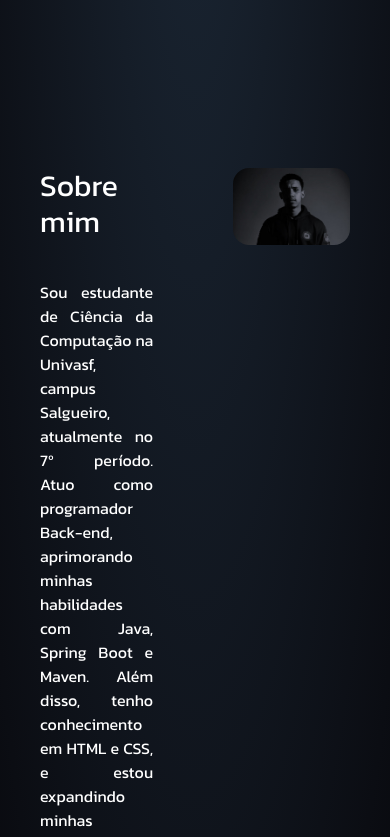
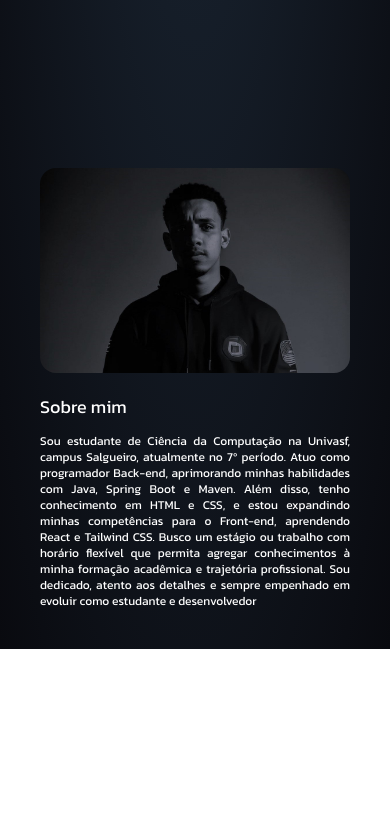
Before and after one commit to AthamsM/MeuPortfolio, a React (Vite) app: page / in a window 390 px wide. Shown: the part 1640-2477 px from the top of the page. After the commit the page ends 2289 px from the top, so only its background shows below. Built offline with nearby package versions, Linux system fonts and the light colour scheme; a web font is replaced by a local one.

Commit message:
feat: responsividade na pagina do sobre mim/About

```diff
--- a/src/pages/About.jsx
+++ b/src/pages/About.jsx
@@ -1,11 +1,25 @@
 import { motion } from "motion/react";
+import { useEffect, useState } from "react";
 
 function About() {
+  const [isDesktop, setIsDesktop] = useState(false);
+
+  useEffect(() => {
+    const checkScreenSize = () => {
+      setIsDesktop(window.innerWidth >= 640);
+    };
+
+    checkScreenSize();
+    window.addEventListener("resize", checkScreenSize);
+
+    return () => window.removeEventListener("resize", checkScreenSize);
+  }, []);
+
   return (
-        <div className="p-10 flex h-screen gap-20">
+    <div className="p-10 flex flex-col-reverse sm:flex-row sm:h-screen gap-5 sm:gap-20">
       <div className="text-white font-kanit">
-                <h1 className="text-3xl pb-10">Sobre mim</h1>
-                <p className="text-justify">
+        <h1 className="text-lg sm:text-3xl pb-3 sm:pb-10">Sobre mim</h1>
+        <p className="text-justify text-xs sm:text-base">
           Sou estudante de Ciência da Computação na Univasf, campus Salgueiro, atualmente no 7º período.
           Atuo como programador Back-end, aprimorando minhas habilidades com Java, Spring Boot e Maven.
           Além disso, tenho conhecimento em HTML e CSS, e estou expandindo minhas competências para o Front-end, aprendendo React e Tailwind CSS.
@@ -13,10 +27,17 @@ function About() {
           Sou dedicado, atento aos detalhes e sempre empenhado em evoluir como estudante e desenvolvedor
         </p>
       </div>
-            <motion.div whileInView= {{x:[300,0]}} transition={{duration:0.5}}>
+
+      {isDesktop ? (
+        <motion.div whileInView={{ x: [300, 0] }} transition={{ duration: 0.5 }}>
           <img src="/MeuPortfolio/aths-portfolio-black.jpg" alt="" className="w-1080 rounded-2xl" />
         </motion.div>
+      ) : (
+        <div>
+          <img src="/MeuPortfolio/aths-portfolio-black.jpg" alt="" className="w-1080 rounded-2xl" />
         </div>
-    )
+      )}
+    </div>
+  );
 }
 export default About;
```
Lines whose indentation alone changed are shown as unchanged.
